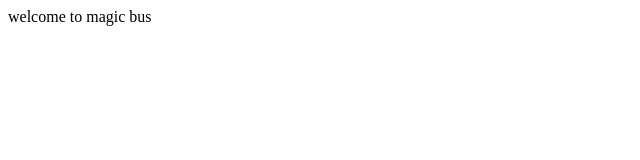
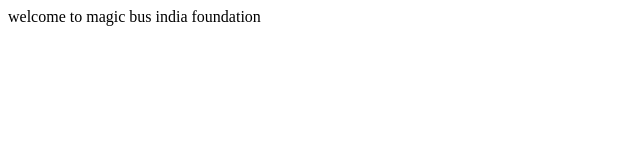
Before and after one commit to kavinkishore-glitch/Demo-Project, a plain HTML site: page index.html in a window 1280 px wide. Shown: the whole page, without its empty margins (0-640 px from the left). Drawn offline with Linux system fonts and the light colour scheme.

Commit message:
Update index.html

```diff
--- a/index.html
+++ b/index.html
@@ -6,6 +6,6 @@
     <title>Document</title>
 </head>
 <body>
-    welcome to magic bus
+    welcome to magic bus india foundation
 </body>
 </html>
```
